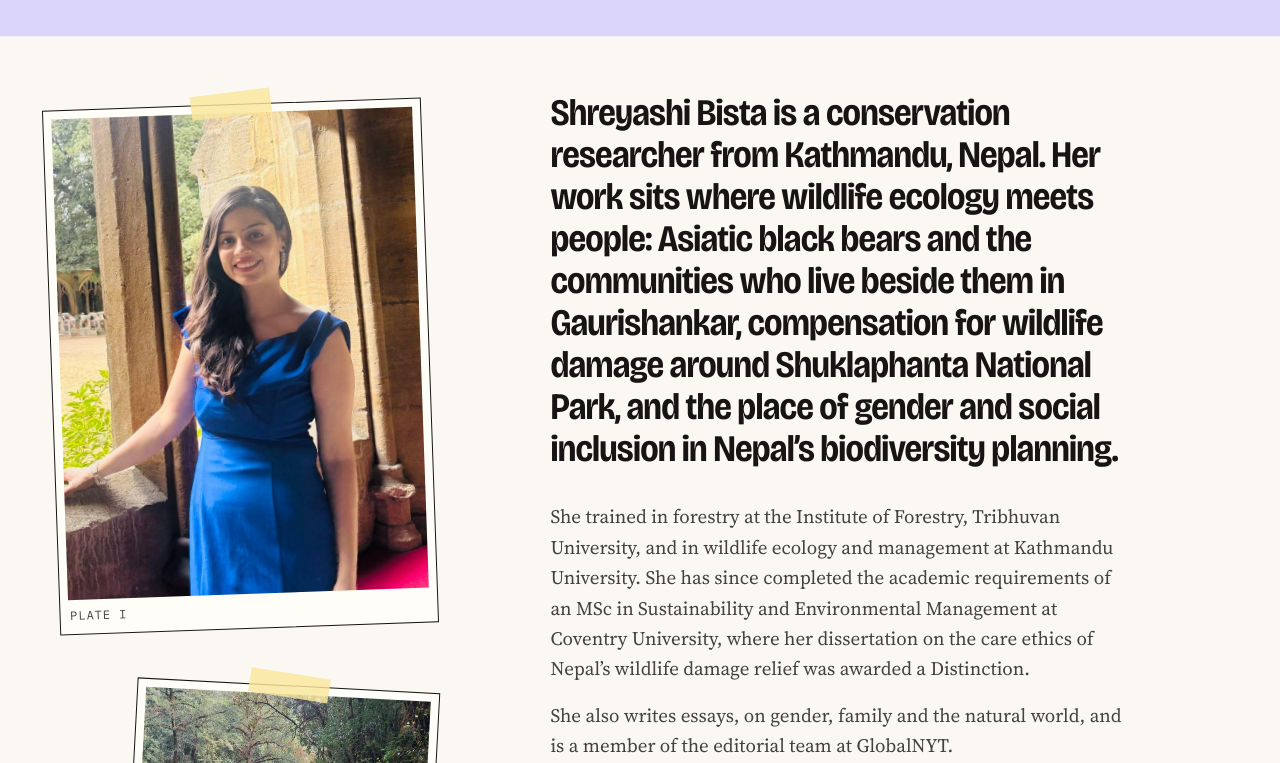
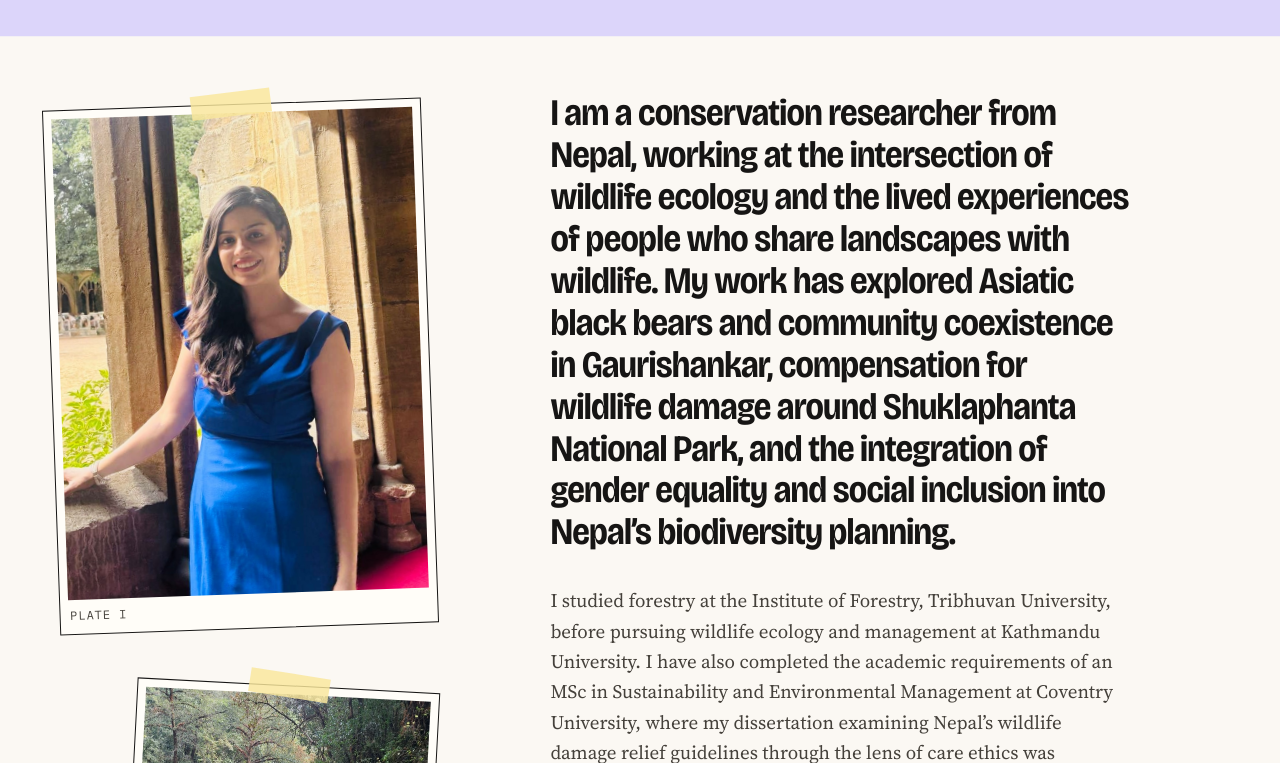
Before and after one commit to sujalbistaa/shreyashi-web, an Astro site: page /about in a window 1280 px wide. Shown: the part 357-1120 px from the top of the page. Built offline with nearby package versions, Linux system fonts and the light colour scheme; Astro itself is replaced by a stand-in of ours.

Commit message:
Update homepage sticker text and first-person bio

```diff
--- a/src/pages/about.astro
+++ b/src/pages/about.astro
@@ -48,20 +48,13 @@ const stampTilt = (i: number, j: number) => [-4, 3, -2, 5, -3, 2, -5][(i * 3 + j
     </div>
     <div class="bio">
       <p class="first">
-        Shreyashi Bista is a conservation researcher from Kathmandu, Nepal. Her work sits where wildlife ecology meets
-        people: Asiatic black bears and the communities who live beside them in Gaurishankar, compensation for wildlife
-        damage around Shuklaphanta National Park, and the place of gender and social inclusion in Nepal’s biodiversity
-        planning.
+        I am a conservation researcher from Nepal, working at the intersection of wildlife ecology and the lived experiences of people who share landscapes with wildlife. My work has explored Asiatic black bears and community coexistence in Gaurishankar, compensation for wildlife damage around Shuklaphanta National Park, and the integration of gender equality and social inclusion into Nepal’s biodiversity planning.
       </p>
       <p>
-        She trained in forestry at the Institute of Forestry, Tribhuvan University, and in wildlife ecology and
-        management at Kathmandu University. She has since completed the academic requirements of an MSc in
-        Sustainability and Environmental Management at Coventry University, where her dissertation on the care ethics
-        of Nepal’s wildlife damage relief was awarded a Distinction.
+        I studied forestry at the Institute of Forestry, Tribhuvan University, before pursuing wildlife ecology and management at Kathmandu University. I have also completed the academic requirements of an MSc in Sustainability and Environmental Management at Coventry University, where my dissertation examining Nepal’s wildlife damage relief guidelines through the lens of care ethics was awarded a Distinction.
       </p>
       <p>
-        She also writes essays, on gender, family and the natural world, and is a member of the editorial team at
-        GlobalNYT.
+        Beyond research, I am interested in storytelling through writing and in exploring how words can bring attention to the human experiences, emotions, and inequalities that often remain overlooked. I am a member of the editorial team at GlobalNYT, where I contribute to conversations at the intersection of environment, society, and global affairs.
       </p>
       <p class="download">
         <a class="arrow-link" href={person.cvPdf} download>Download CV (PDF)</a>
```
Also changed, not shown: src/pages/index.astro (+7 -8 lines).
